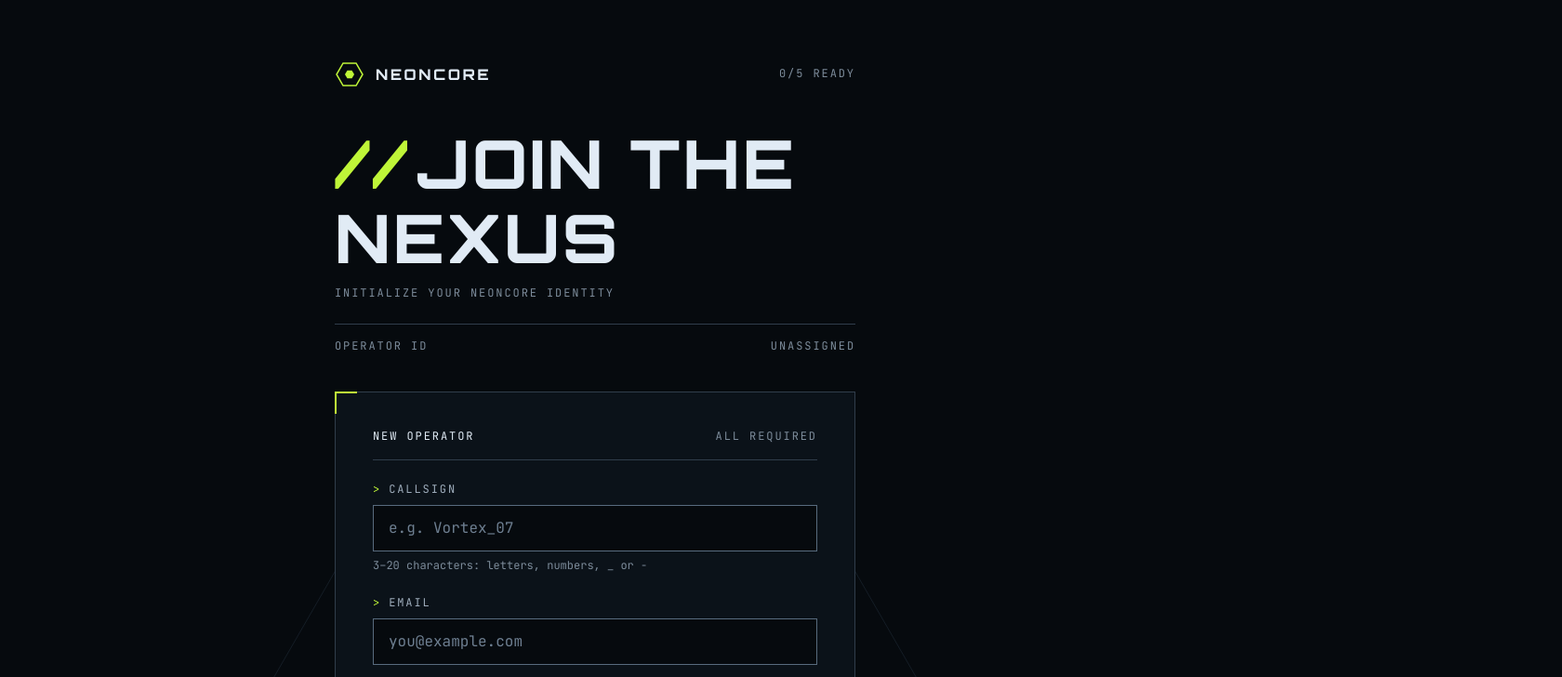
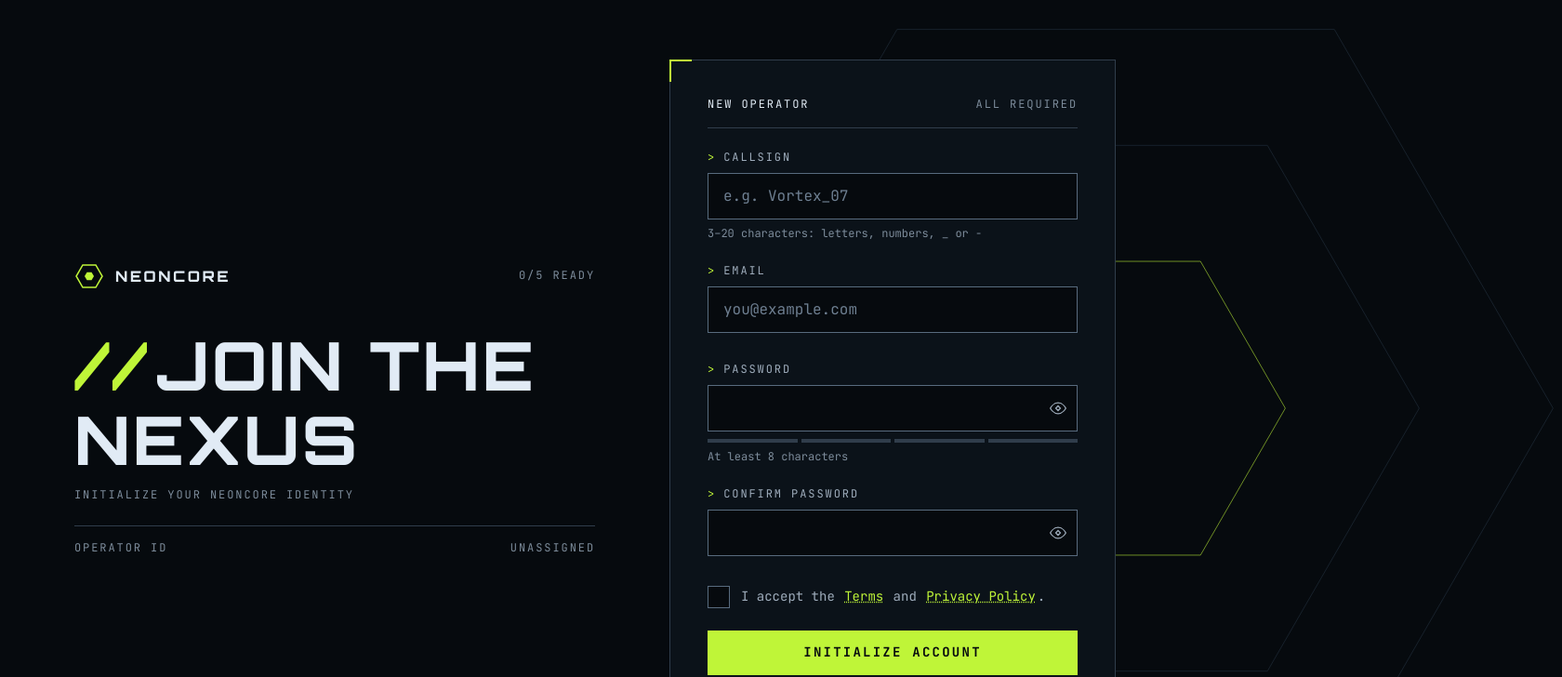
Before and after one commit to Yahyaball/gamer-sign-up-form, a Vue app: page / in a window 1280 px wide. Shown: the top 728 px of the page at 93% size, 1680 px wide, since content can reach past the window. Built offline with nearby package versions, Linux system fonts and the light colour scheme.

Commit message:
for coding assistant

```diff
--- a/src/App.vue
+++ b/src/App.vue
@@ -11,8 +11,10 @@ import PatternBackdrop from './assets/images/pattern-backdrop.svg'
 </script>
 
 <template>
-  <div class="relative flex flex-col gap-[clamp(2rem,1.523rem+2.036vw,2.5rem)] w-full max-w-70">
-    <header class="flex flex-col gap-[clamp(2rem,1.523rem+2.036vw,2.5rem)]">
+  <div
+    class="relative flex flex-col gap-[clamp(2rem,1.523rem+2.036vw,2.5rem)] w-full max-w-70 lg:flex-row lg:max-w-140 lg:gap-10">
+    <header
+      class="flex flex-col gap-[clamp(2rem,1.523rem+2.036vw,2.5rem)] lg:flex-1 lg:basis-[calc(50%-40px)] lg:justify-center">
       <div class="flex justify-between items-center preset-6 uppercase">
         <img :src="Logo" alt="Neoncore" />
         <span>0/5 ready</span>
@@ -28,7 +30,7 @@ import PatternBackdrop from './assets/images/pattern-backdrop.svg'
         <ReadoutOperator />
       </div>
     </header>
-    <main class="relative">
+    <main class="relative lg:flex-1 lg:basis-[calc(42.857%-40px)]">
       <CornerBracket class="absolute" />
       <CornerBracket class="absolute rotate-180 bottom-0 right-0" />
       <form
@@ -57,6 +59,6 @@ import PatternBackdrop from './assets/images/pattern-backdrop.svg'
       </form>
     </main>
     <img :src="PatternBackdrop" alt=""
-      class="absolute -bottom-4.75 left-1/2 -translate-x-1/2 min-w-100 pointer-events-none select-none -z-50">
+      class="absolute -bottom-4.75 max-lg:left-1/2 max-lg:-translate-x-1/2 min-w-100 pointer-events-none select-none -z-50 lg:bottom-1/2 lg:translate-y-1/2 lg:-right-60">
   </div>
 </template>
```
Also changed, not shown: 1 other file (tests, documents, lock files or other folders).
